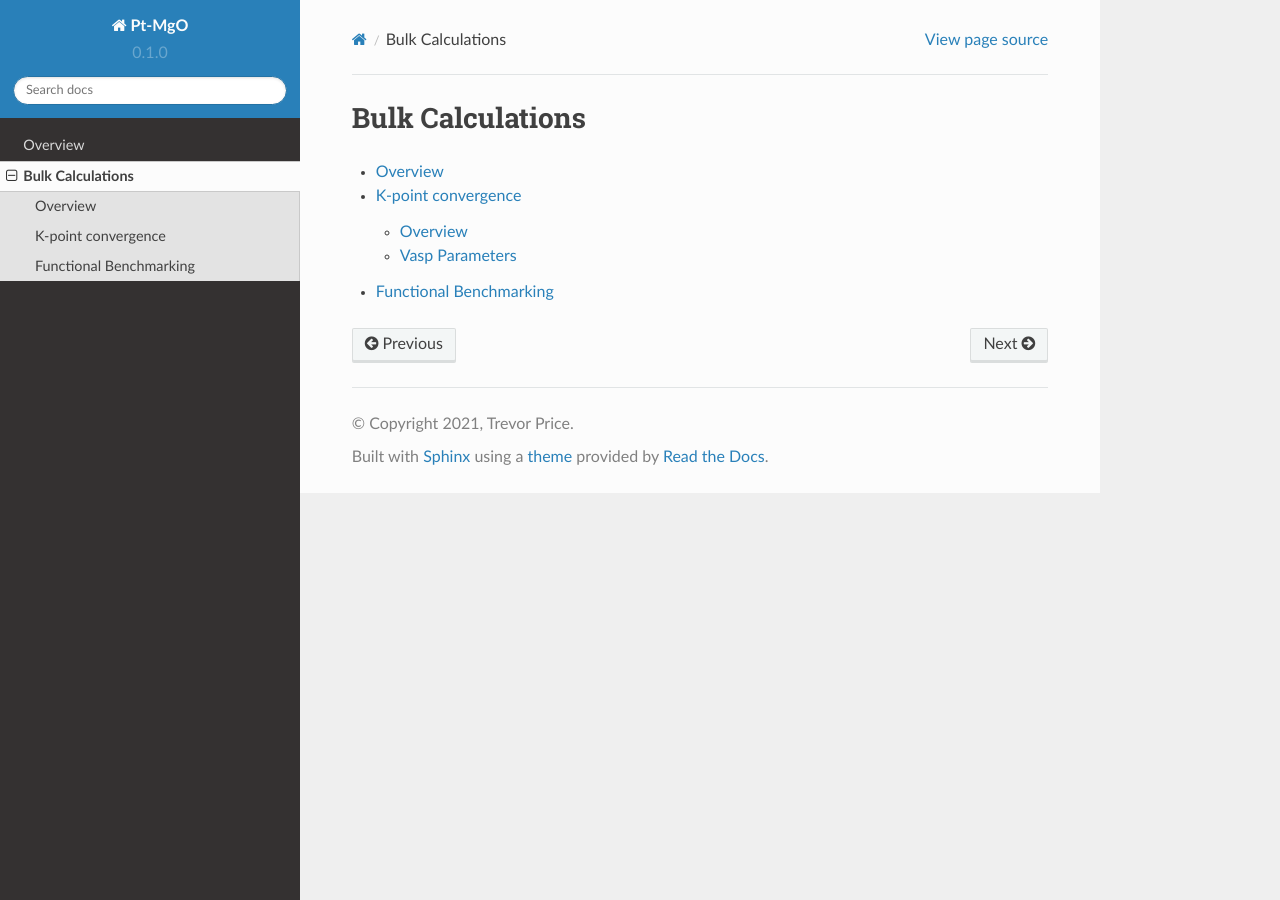
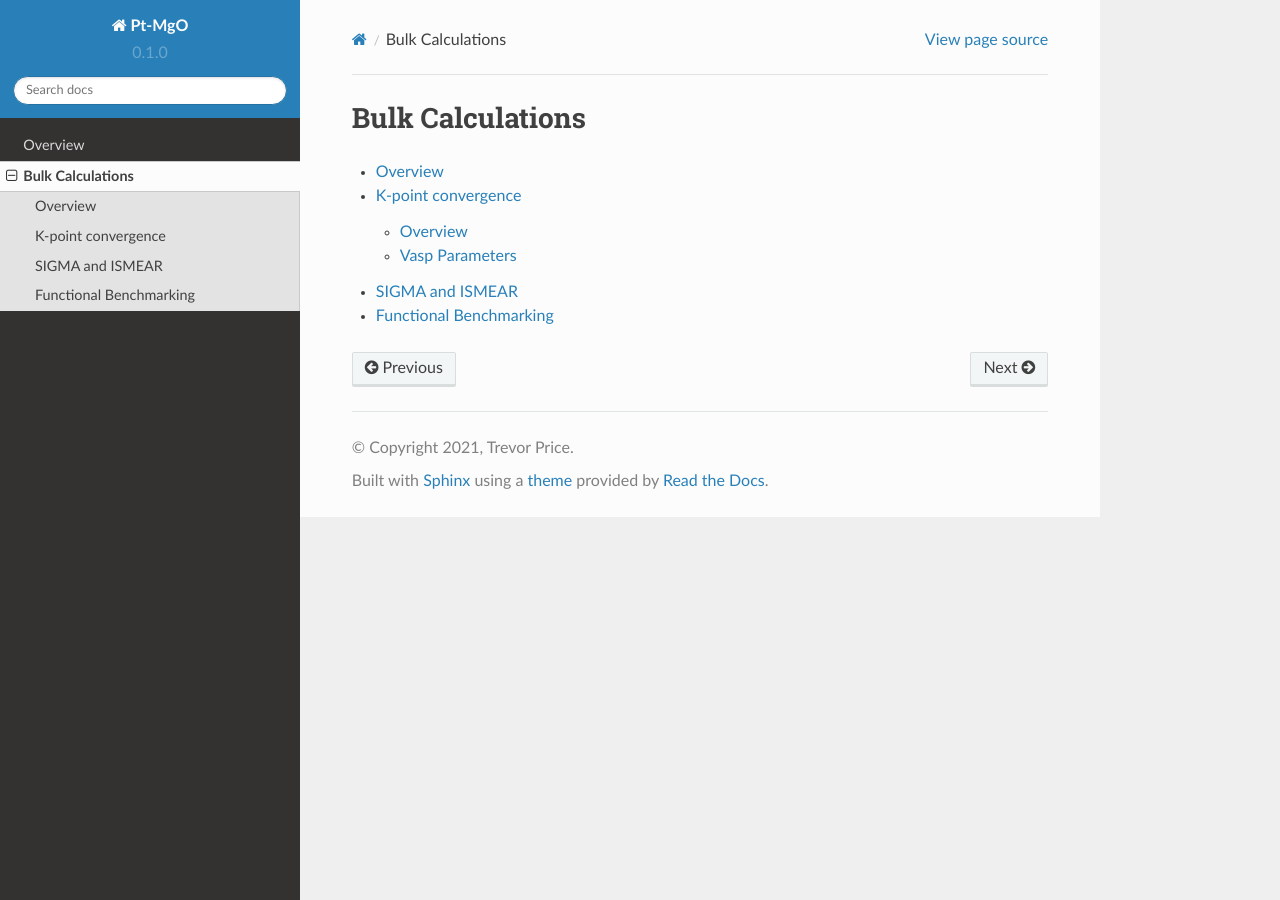
Before and after one commit to tdprice-858/Pt-MgO, a Sphinx documentation site: the page built from docs/source/bulk-calculations.rst, in a window 1280 px wide. Built offline with Sphinx 7.4.7 and the Read the Docs theme 2.0.0, drawn with Linux system fonts in a browser that asks for light colours; pages that are not in the unit, such as notebooks, are missing from menus.

Commit message:
Update bulk-calculations.rst

```diff
--- a/docs/source/bulk-calculations.rst
+++ b/docs/source/bulk-calculations.rst
@@ -6,6 +6,7 @@ Bulk Calculations
 
    bulk_calculations/overview
    bulk_calculations/kpt_convergence
+   bulk_calculations/sigma_and_ismear
    bulk_calculations/functional_benchmarking
 
    :caption: Contents:
```
